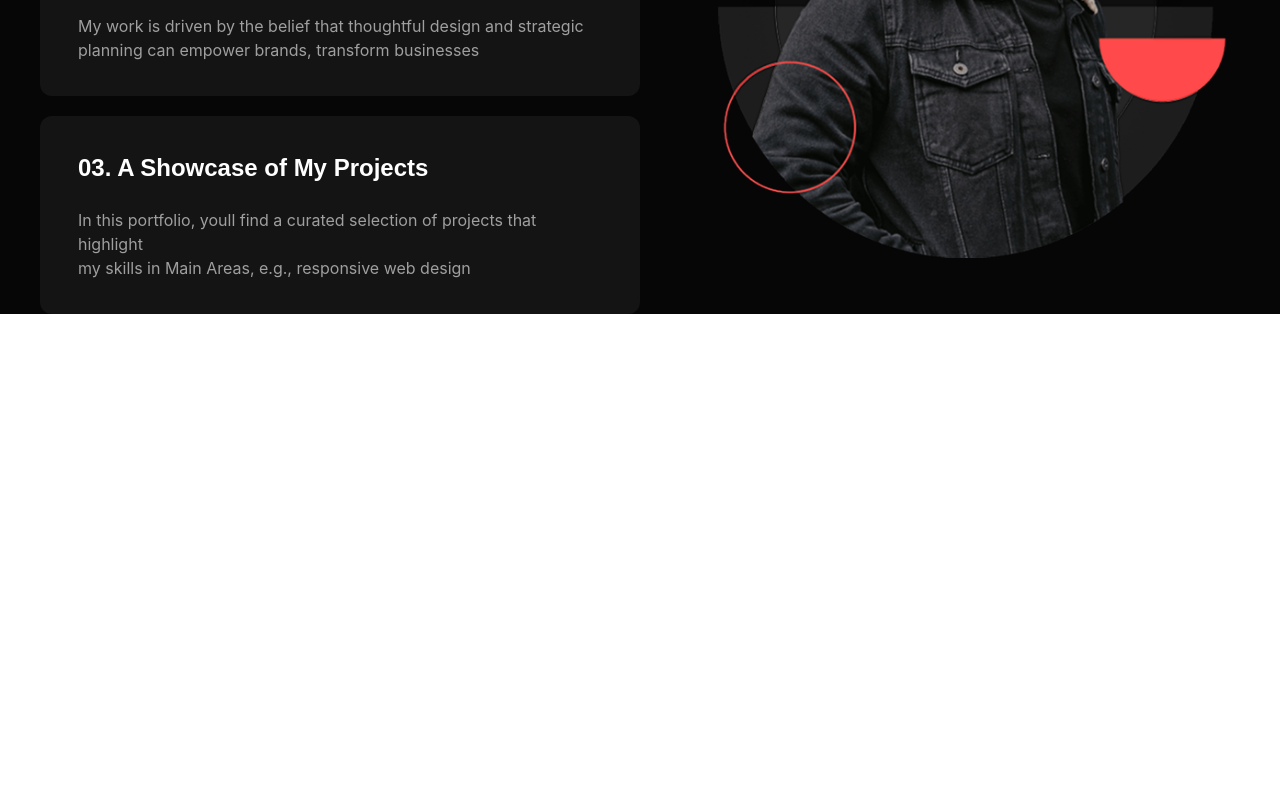
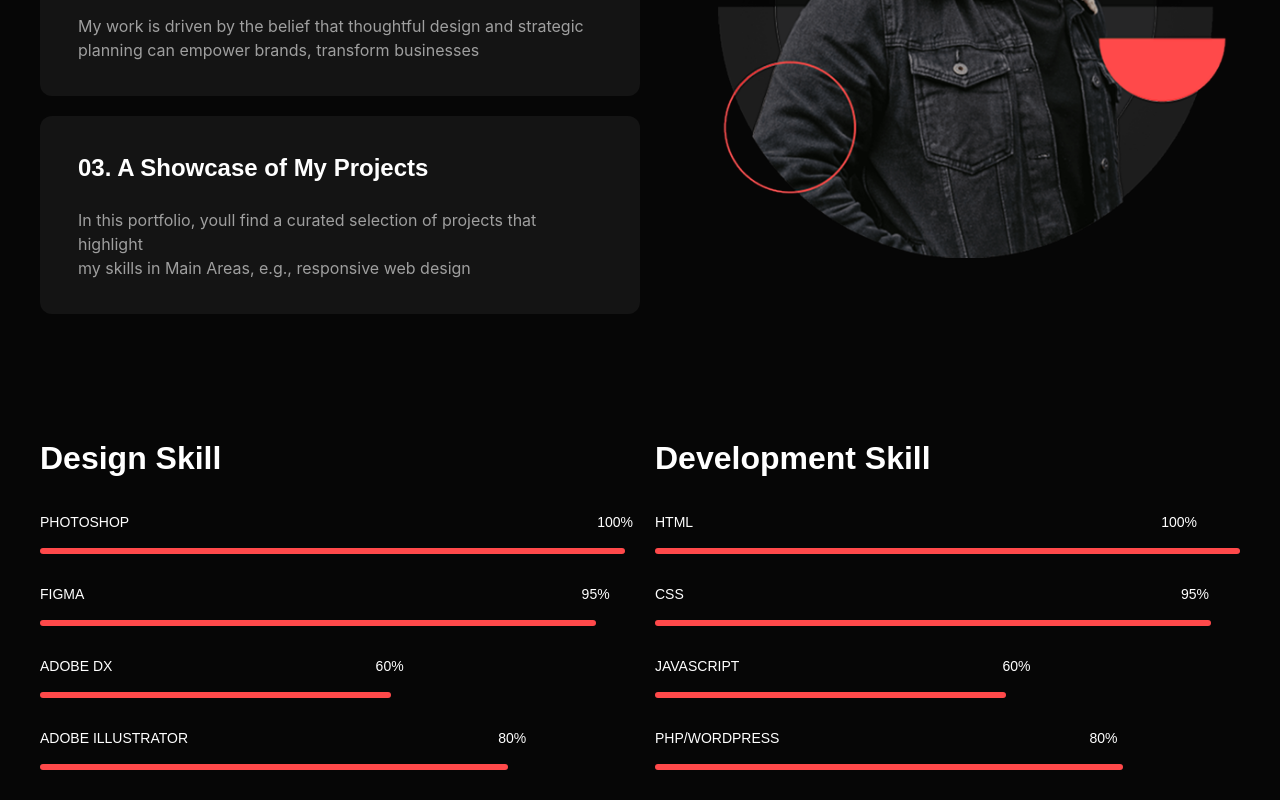
Before and after one commit to devjihad/Reeni_Creative_Protfolio, a React (Vite) app: page / in a window 1280 px wide. Shown: the part 2242-3042 px from the top of the page. Before the commit the page ends 2556 px from the top, so only its background shows below. Built offline with nearby package versions, Linux system fonts and the light colour scheme.

Commit message:
skill section done

```diff
--- a/src/App.jsx
+++ b/src/App.jsx
@@ -3,6 +3,7 @@ import FourCard from "./Container/FourCard/FourCard"
 import Hero from "./Container/Hero/Hero"
 import LatestService from "./Container/LatestService/LatestService"
 import Navbar from "./Container/Navbar/Navbar"
+import Skill from "./Container/SkillSection/Skill"
 
 function App() {
 
@@ -14,6 +15,7 @@ function App() {
     <FourCard/>
     <FiveCard/>
     <LatestService/>
+    <Skill/>
    </div>
   )
 }
--- /dev/null
+++ b/src/Container/SkillSection/Skill.jsx
@@ -0,0 +1,55 @@
+import React from 'react';
+
+const Skill = () => {
+    return (
+        <div className='container mt-30 flex justify-between gap-7.5'>
+            <div className='w-1/2 '>
+                <h4 className='mb-7.5 text-[32px] font-rajdhani font-bold'>Design Skill</h4>
+                <div className='mb-7.5 '>
+                    <p className='text-[14px] font-rubik pb-[15px] flex items-center  '>PHOTOSHOP <span className='ml-[80%]'>100%</span></p>
+                    <hr className='w-full bg-red1 h-1.5 outline-0 border-0 rounded-xl '/>
+                </div>
+                <div className='mb-7.5 '>
+                    <p className='text-[14px] font-rubik pb-[15px] flex items-center  '>FIGMA <span className='ml-[85%]'>95%</span></p>
+                    <hr className='w-[95%] bg-red1 h-1.5 outline-0 border-0 rounded-xl '/>
+                </div>
+                <div className='mb-7.5 '>
+                    <p className='text-[14px] font-rubik pb-[15px] flex items-center  '>ADOBE DX <span className='ml-[45%]'>60%</span></p>
+                    <hr className='w-[60%] bg-red1 h-1.5 outline-0 border-0 rounded-xl '/>
+                </div>
+                <div className='mb-7.5 '>
+                    <p className='text-[14px] font-rubik pb-[15px] flex items-center  '>ADOBE ILLUSTRATOR <span className='ml-[53%]'>80%</span></p>
+                    <hr className='w-[80%] bg-red1 h-1.5 outline-0 border-0 rounded-xl '/>
+                </div>
+
+
+            </div>
+
+
+            <div className='w-1/2 '>
+                <h4 className='mb-7.5 text-[32px] font-rajdhani font-bold'>Development  Skill</h4>
+                <div className='mb-7.5 '>
+                    <p className='text-[14px] font-rubik pb-[15px] flex items-center  '>HTML <span className='ml-[80%]'>100%</span></p>
+                    <hr className='w-full bg-red1 h-1.5 outline-0 border-0 rounded-xl '/>
+                </div>
+                <div className='mb-7.5 '>
+                    <p className='text-[14px] font-rubik pb-[15px] flex items-center  '>CSS <span className='ml-[85%]'>95%</span></p>
+                    <hr className='w-[95%] bg-red1 h-1.5 outline-0 border-0 rounded-xl '/>
+                </div>
+                <div className='mb-7.5 '>
+                    <p className='text-[14px] font-rubik pb-[15px] flex items-center  '>JAVASCRIPT <span className='ml-[45%]'>60%</span></p>
+                    <hr className='w-[60%] bg-red1 h-1.5 outline-0 border-0 rounded-xl '/>
+                </div>
+                <div className='mb-7.5 '>
+                    <p className='text-[14px] font-rubik pb-[15px] flex items-center  '>PHP/WORDPRESS <span className='ml-[53%]'>80%</span></p>
+                    <hr className='w-[80%] bg-red1 h-1.5 outline-0 border-0 rounded-xl '/>
+                </div>
+
+
+            </div>
+
+        </div>
+    );
+};
+
+export default Skill;
```
